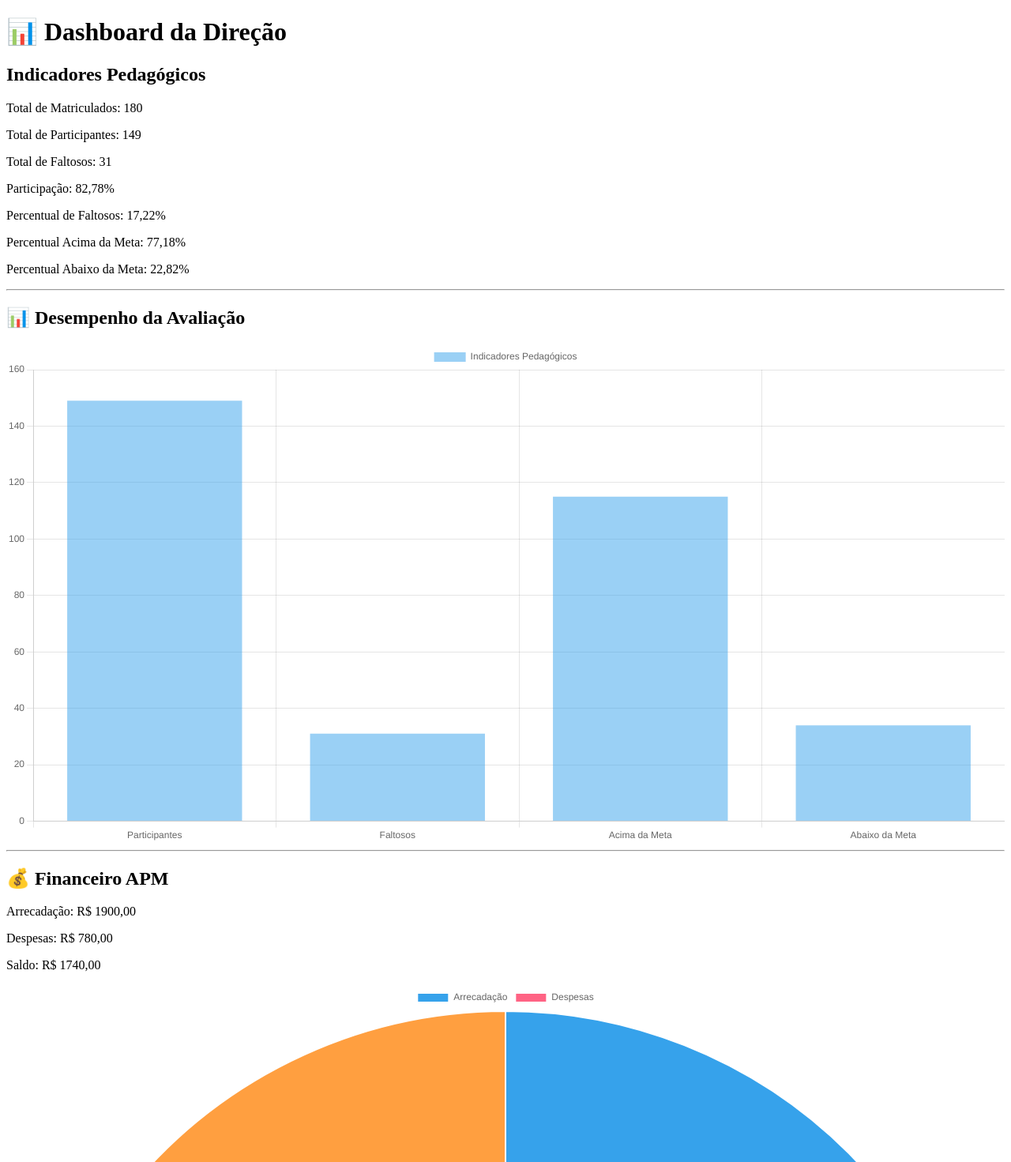
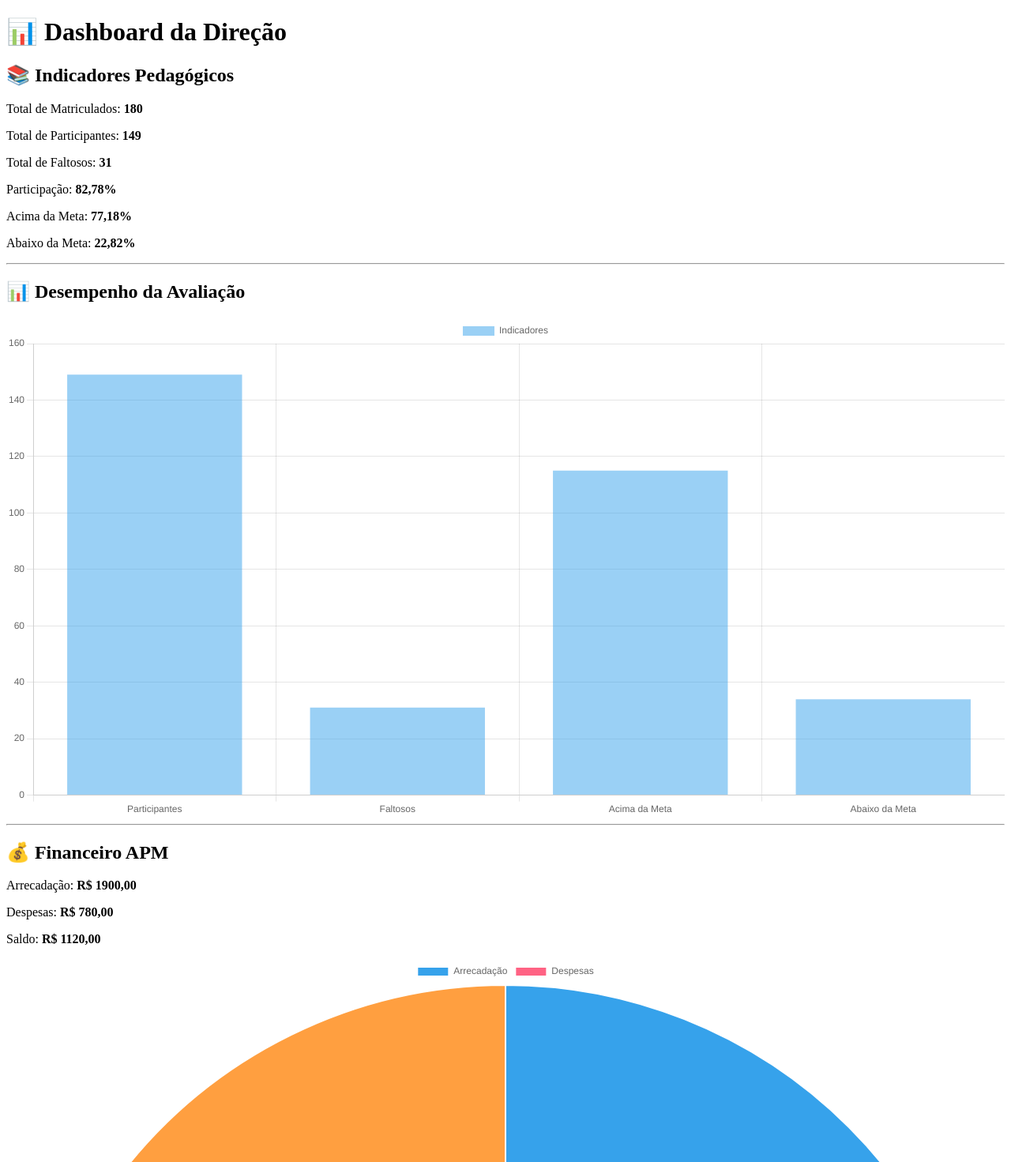
Before and after one commit to V25-tech/SIGE, a Django app: page /indicadores/ in a window 1280 px wide. Shown: the top 1471 px of the page at 79% size. Run offline with Django 5.2, Linux system fonts and the light colour scheme; data comes from the database, SQL or seed files in the repository; both versions use the stored data as it was after the commit.

Commit message:
Corrige dashboard direcao e saldo APM

```diff
--- a/indicadores/models.py
+++ b/indicadores/models.py
@@ -1,4 +1,5 @@
 from django.db import models
+from django.core.exceptions import ValidationError
 
 
 class AvaliacaoExterna(models.Model):
@@ -26,6 +27,24 @@ class AvaliacaoExterna(models.Model):
     observacoes = models.TextField(
         blank=True
     )
+
+    def clean(self):
+
+        if (
+            self.acima_meta +
+            self.abaixo_meta
+        ) > self.participantes:
+
+            raise ValidationError(
+                "Acima da Meta + Abaixo da Meta não pode ser maior que Participantes."
+            )
+
+    def __str__(self):
+
+        return (
+            f"{self.avaliacao} - "
+            f"{self.turma}"
+        )
 
 
 class APM(models.Model):
@@ -62,3 +81,19 @@ class APM(models.Model):
             self.arrecadacao -
             self.despesas
         )
+
+    def __str__(self):
+
+        return f"{self.mes:02d}/{self.ano}"
+
+    class Meta:
+
+        unique_together = (
+            'mes',
+            'ano'
+        )
+
+        ordering = [
+            '-ano',
+            '-mes'
+        ]
--- a/indicadores/views.py
+++ b/indicadores/views.py
@@ -1,4 +1,5 @@
 from django.shortcuts import render
+import pandas as pd
 
 from .models import (
     AvaliacaoExterna,
@@ -8,35 +9,26 @@ from .models import (
 
 def dashboard_direcao(request):
 
-    # ==========================
-    # AVALIAÇÕES EXTERNAS
-    # ==========================
-
     avaliacoes = AvaliacaoExterna.objects.all()
 
     total_matriculados = sum(
-        a.matriculados
-        for a in avaliacoes
+        a.matriculados for a in avaliacoes
     )
 
     total_participantes = sum(
-        a.participantes
-        for a in avaliacoes
+        a.participantes for a in avaliacoes
     )
 
     total_faltosos = sum(
-        a.faltosos
-        for a in avaliacoes
+        a.faltosos for a in avaliacoes
     )
 
     total_acima_meta = sum(
-        a.acima_meta
-        for a in avaliacoes
+        a.acima_meta for a in avaliacoes
     )
 
     total_abaixo_meta = sum(
-        a.abaixo_meta
-        for a in avaliacoes
+        a.abaixo_meta for a in avaliacoes
     )
 
     participacao = 0
@@ -68,11 +60,6 @@ def dashboard_direcao(request):
             total_participantes
         ) * 100
 
-
-    # ==========================
-    # COMPARATIVO POR TURMA
-    # ==========================
-
     comparativo_turmas = []
 
     for avaliacao in avaliacoes:
@@ -86,48 +73,54 @@ def dashboard_direcao(request):
                 avaliacao.matriculados
             ) * 100
 
-        comparativo_turmas.append({
+        comparativo_turmas.append(
+            {
+                'avaliacao':
+                    avaliacao.avaliacao,
 
-            'avaliacao':
-                avaliacao.avaliacao,
+                'data':
+                    avaliacao.data,
 
-            'data':
-                avaliacao.data,
+                'turma':
+                    avaliacao.turma,
 
-            'turma':
-                avaliacao.turma,
+                'matriculados':
+                    avaliacao.matriculados,
 
-            'matriculados':
-                avaliacao.matriculados,
+                'participantes':
+                    avaliacao.participantes,
 
-            'participantes':
-                avaliacao.participantes,
+                'faltosos':
+                    avaliacao.faltosos,
 
-            'faltosos':
-                avaliacao.faltosos,
+                'acima_meta':
+                    avaliacao.acima_meta,
 
-            'acima_meta':
-                avaliacao.acima_meta,
+                'abaixo_meta':
+                    avaliacao.abaixo_meta,
 
-            'abaixo_meta':
-                avaliacao.abaixo_meta,
-
-            'participacao':
-                round(
-                    participacao_turma,
-                    2
-                )
-
-        })
+                'participacao':
+                    round(
+                        participacao_turma,
+                        2
+                    )
+            }
+        )
 
     comparativo_turmas.sort(
         key=lambda x: x['participacao'],
         reverse=True
     )
 
-    # ==========================
-    # APM FINANCEIRA
-    # ==========================
+    ultima_avaliacao = None
+
+    if avaliacoes.exists():
+
+        ultima_avaliacao = (
+            avaliacoes
+            .order_by('-data')
+            .first()
+        )
 
     meses_apm = APM.objects.all().order_by(
         '-ano',
@@ -144,18 +137,18 @@ def dashboard_direcao(request):
         for item in meses_apm
     )
 
-    saldo_total = sum(
-        item.saldo_final
-        for item in meses_apm
-    )
+    saldo_total = 0
+
+    if meses_apm.exists():
+
+        saldo_total = (
+            meses_apm.first().saldo_final
+        )
 
     return render(
         request,
         'indicadores/dashboard.html',
         {
-
-            # PEDAGÓGICO
-
             'total_matriculados':
                 total_matriculados,
 
@@ -195,12 +188,11 @@ def dashboard_direcao(request):
                     2
                 ),
 
-            # TURMAS
-
             'comparativo_turmas':
                 comparativo_turmas,
 
-            # APM
+            'ultima_avaliacao':
+                ultima_avaliacao,
 
             'meses_apm':
                 meses_apm,
@@ -213,9 +205,10 @@ def dashboard_direcao(request):
 
             'saldo_total':
                 saldo_total,
-
         }
     )
+
+
 def historico_apm(request):
 
     registros = APM.objects.all().order_by(
@@ -231,7 +224,6 @@ def historico_apm(request):
         }
     )
 
-import pandas as pd
 
 def importar_planilha(request):
 
@@ -255,8 +247,8 @@ def importar_planilha(request):
 
     return render(
         request,
-        "indicadores/importar_planilha.html",
+        'indicadores/importar_planilha.html',
         {
-            "mensagem": mensagem
+            'mensagem': mensagem
         }
     )
--- a/templates/indicadores/dashboard.html
+++ b/templates/indicadores/dashboard.html
@@ -1,26 +1,48 @@
 <!DOCTYPE html>
 <html lang="pt-BR">
+
 <head>
+
 <meta charset="UTF-8">
-    <meta name="viewport" content="width=device-width, initial-scale=1.0">
+
+<meta name="viewport"
+      content="width=device-width, initial-scale=1.0">
+
 <title>Dashboard da Direção</title>
 
 <script src="https://cdn.jsdelivr.net/npm/chart.js"></script>
+
 </head>
 
 <body>
 
 <h1>📊 Dashboard da Direção</h1>
 
-<h2>Indicadores Pedagógicos</h2>
+<h2>📚 Indicadores Pedagógicos</h2>
 
-<p>Total de Matriculados: {{ total_matriculados }}</p>
-<p>Total de Participantes: {{ total_participantes }}</p>
-<p>Total de Faltosos: {{ total_faltosos }}</p>
-<p>Participação: {{ participacao }}%</p>
-<p>Percentual de Faltosos: {{ percentual_faltosos }}%</p>
-<p>Percentual Acima da Meta: {{ percentual_acima_meta }}%</p>
-<p>Percentual Abaixo da Meta: {{ percentual_abaixo_meta }}%</p>
+<p>Total de Matriculados:
+<strong>{{ total_matriculados }}</strong>
+</p>
+
+<p>Total de Participantes:
+<strong>{{ total_participantes }}</strong>
+</p>
+
+<p>Total de Faltosos:
+<strong>{{ total_faltosos }}</strong>
+</p>
+
+<p>Participação:
+<strong>{{ participacao }}%</strong>
+</p>
+
+<p>Acima da Meta:
+<strong>{{ percentual_acima_meta }}%</strong>
+</p>
+
+<p>Abaixo da Meta:
+<strong>{{ percentual_abaixo_meta }}%</strong>
+</p>
 
 <hr>
 
@@ -32,11 +54,62 @@
 
 <h2>💰 Financeiro APM</h2>
 
-<p>Arrecadação: R$ {{ total_arrecadado }}</p>
-<p>Despesas: R$ {{ total_despesas }}</p>
-<p>Saldo: R$ {{ saldo_total }}</p>
+<p>Arrecadação:
+<strong>R$ {{ total_arrecadado }}</strong>
+</p>
+
+<p>Despesas:
+<strong>R$ {{ total_despesas }}</strong>
+</p>
+
+<p>Saldo:
+<strong>R$ {{ saldo_total }}</strong>
+</p>
 
 <canvas id="graficoAPM"></canvas>
+
+<hr>
+
+<h2>🏫 Comparativo por Turma</h2>
+
+<hr>
+
+<h2>📈 Participação por Turma</h2>
+
+<canvas id="graficoTurmas"></canvas>
+
+<table border="1">
+
+<tr>
+<th>Turma</th>
+<th>Participantes</th>
+<th>Faltosos</th>
+<th>Acima da Meta</th>
+<th>Abaixo da Meta</th>
+<th>Participação</th>
+</tr>
+
+{% for turma in comparativo_turmas %}
+
+<tr>
+
+<td>{{ turma.turma }}</td>
+
+<td>{{ turma.participantes }}</td>
+
+<td>{{ turma.faltosos }}</td>
+
+<td>{{ turma.acima_meta }}</td>
+
+<td>{{ turma.abaixo_meta }}</td>
+
+<td>{{ turma.participacao }}%</td>
+
+</tr>
+
+{% endfor %}
+
+</table>
 
 <hr>
 
@@ -56,12 +129,19 @@
 {% for item in meses_apm %}
 
 <tr>
+
 <td>{{ item.mes }}</td>
+
 <td>{{ item.ano }}</td>
+
 <td>R$ {{ item.saldo_inicial }}</td>
+
 <td>R$ {{ item.arrecadacao }}</td>
+
 <td>R$ {{ item.despesas }}</td>
+
 <td>R$ {{ item.saldo_final }}</td>
+
 </tr>
 
 {% endfor %}
@@ -70,54 +150,109 @@
 
 <br>
 
-<a href="/">Voltar ao SIGE</a>
-
-<a href="/indicadores/historico-apm/">
-    Histórico APM
+<a href="/">
+Voltar ao SIGE
 </a>
 
 <script>
 
-const ctx = document.getElementById('graficoPedagogico');
+new Chart(
+document.getElementById('graficoPedagogico'),
+{
+type:'bar',
 
-new Chart(ctx, {
-    type: 'bar',
-    data: {
-        labels: [
+data:{
+
+labels:[
 'Participantes',
 'Faltosos',
 'Acima da Meta',
 'Abaixo da Meta'
 ],
-        datasets: [{
-            label: 'Indicadores Pedagógicos',
-            data: [
-                {{ total_participantes|default:0 }},
-                {{ total_faltosos|default:0 }},
-                {{ total_acima_meta|default:0 }},
-                {{ total_abaixo_meta|default:0 }}
+
+datasets:[{
+
+label:'Indicadores',
+
+data:[
+{{ total_participantes }},
+{{ total_faltosos }},
+{{ total_acima_meta }},
+{{ total_abaixo_meta }}
 ]
+
 }]
+
 }
-});
+}
+);
 
-const apm = document.getElementById('graficoAPM');
+new Chart(
+document.getElementById('graficoAPM'),
+{
+type:'pie',
 
-new Chart(apm, {
-    type: 'pie',
-    data: {
-        labels: [
+data:{
+
+labels:[
 'Arrecadação',
 'Despesas'
 ],
-        datasets: [{
-            data: [
-                {{ total_arrecadado|default:0 }},
-                {{ total_despesas|default:0 }}
+
+datasets:[{
+
+data:[
+{{ total_arrecadado }},
+{{ total_despesas }}
 ]
+
+}]
+
+}
+}
+);
+
+const labelsTurmas = [
+
+{% for turma in comparativo_turmas %}
+
+'{{ turma.turma }}',
+
+{% endfor %}
+
+];
+
+const dadosTurmas = [
+
+{% for turma in comparativo_turmas %}
+
+{{ turma.participacao }},
+
+{% endfor %}
+
+];
+
+new Chart(
+document.getElementById('graficoTurmas'),
+{
+    type:'bar',
+
+    data:{
+
+        labels: labelsTurmas,
+
+        datasets:[{
+
+            label: 'Participação (%)',
+
+            data: dadosTurmas,
+
+            backgroundColor: '#0D47A1'
+
         }]
     }
-});
+}
+);
 
 </script>
 
```
Also changed, not shown: db.sqlite3. Lines whose indentation alone changed are shown as unchanged.
